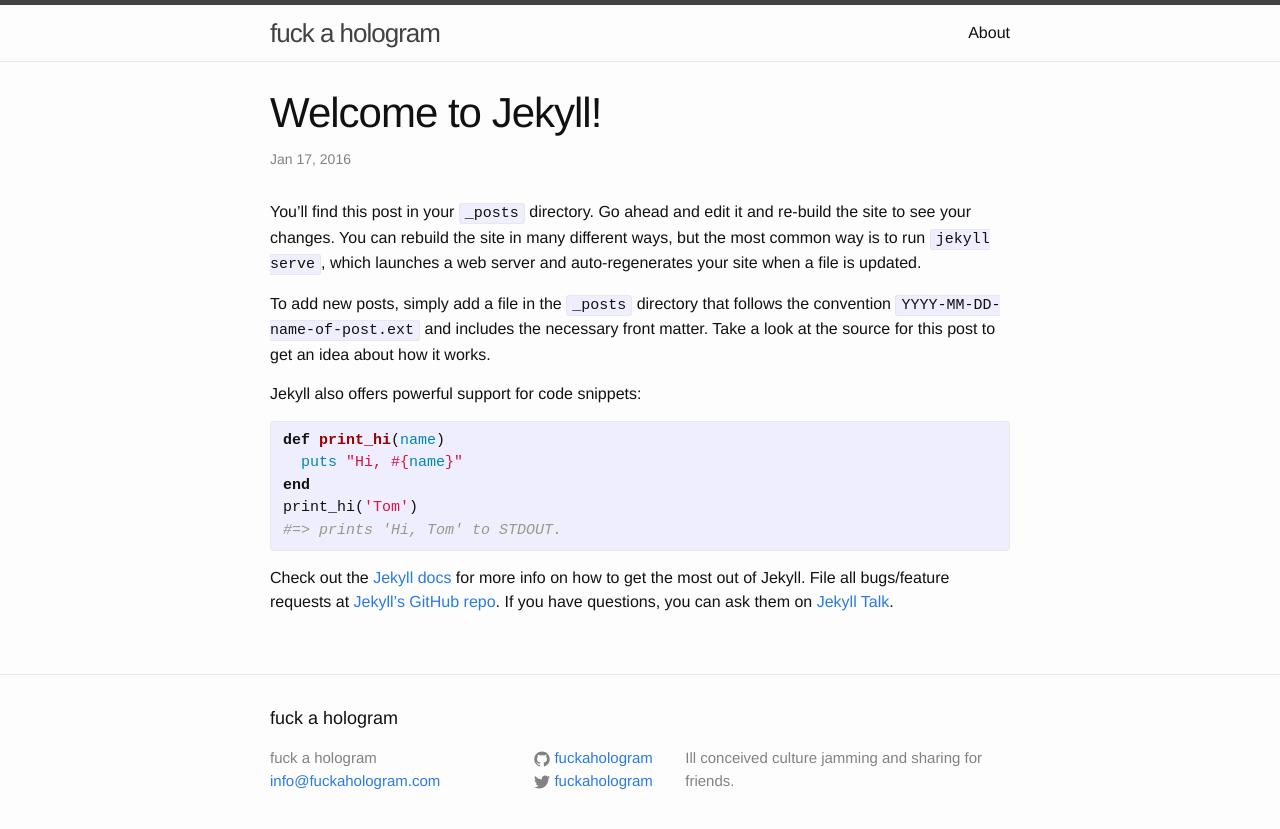
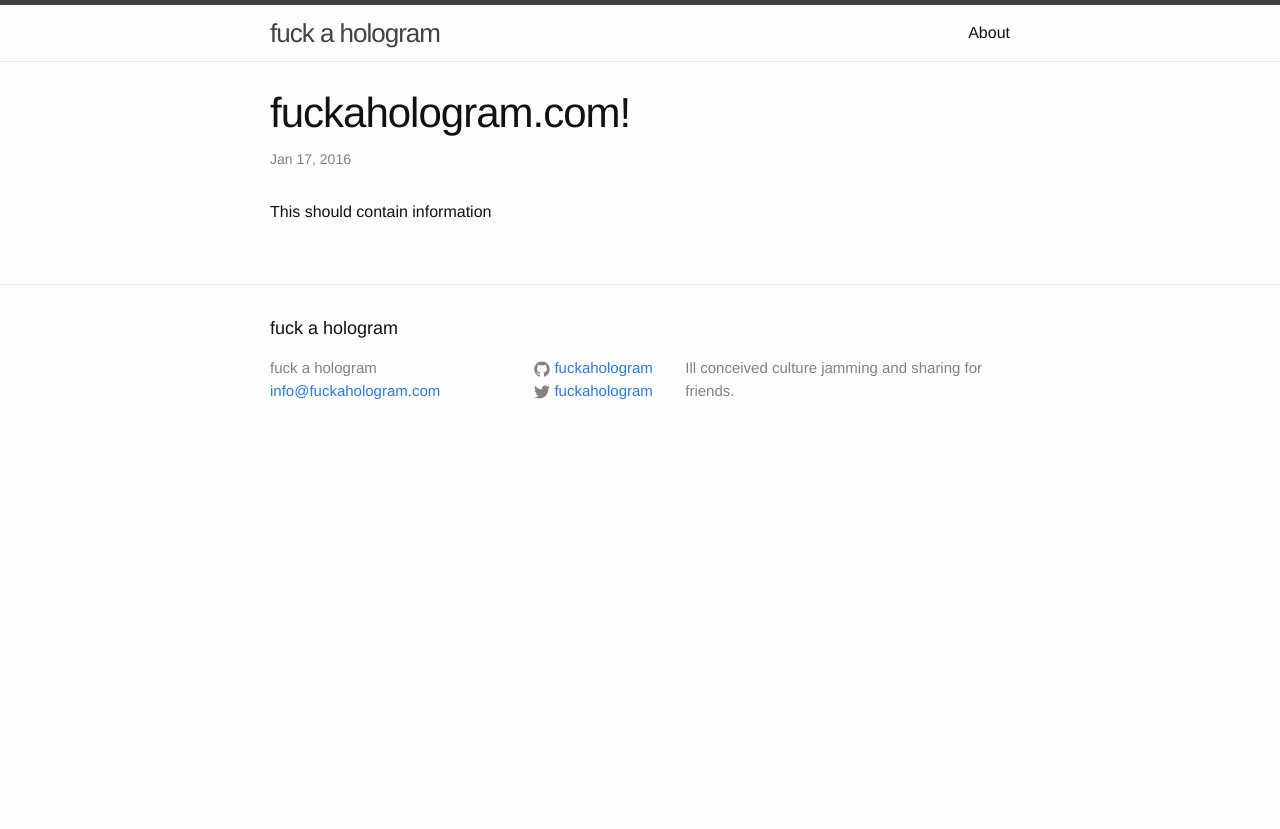
Before and after one commit to gardner/fuckahologram.github.io, a Jekyll site: the page built from _posts/2016-01-17-welcome-to-jekyll.markdown, in a window 1280 px wide. Shown: the top 829 px of the page. Built offline with Jekyll 4.4.1, drawn with Linux system fonts in a browser that asks for light colours.

Commit message:
Update 2016-01-17-welcome-to-jekyll.markdown

```diff
--- a/_posts/2016-01-17-welcome-to-jekyll.markdown
+++ b/_posts/2016-01-17-welcome-to-jekyll.markdown
@@ -1,25 +1,7 @@
 ---
 layout: post
-title:  "Welcome to Jekyll!"
+title:  "fuckahologram.com!"
 date:   2016-01-17 10:42:36 -0800
-categories: jekyll update
+categories: nonsense
 ---
-You’ll find this post in your `_posts` directory. Go ahead and edit it and re-build the site to see your changes. You can rebuild the site in many different ways, but the most common way is to run `jekyll serve`, which launches a web server and auto-regenerates your site when a file is updated.
-
-To add new posts, simply add a file in the `_posts` directory that follows the convention `YYYY-MM-DD-name-of-post.ext` and includes the necessary front matter. Take a look at the source for this post to get an idea about how it works.
-
-Jekyll also offers powerful support for code snippets:
-
-{% highlight ruby %}
-def print_hi(name)
-  puts "Hi, #{name}"
-end
-print_hi('Tom')
-#=> prints 'Hi, Tom' to STDOUT.
-{% endhighlight %}
-
-Check out the [Jekyll docs][jekyll-docs] for more info on how to get the most out of Jekyll. File all bugs/feature requests at [Jekyll’s GitHub repo][jekyll-gh]. If you have questions, you can ask them on [Jekyll Talk][jekyll-talk].
-
-[jekyll-docs]: http://jekyllrb.com/docs/home
-[jekyll-gh]:   https://github.com/jekyll/jekyll
-[jekyll-talk]: https://talk.jekyllrb.com/
+This should contain information
```
